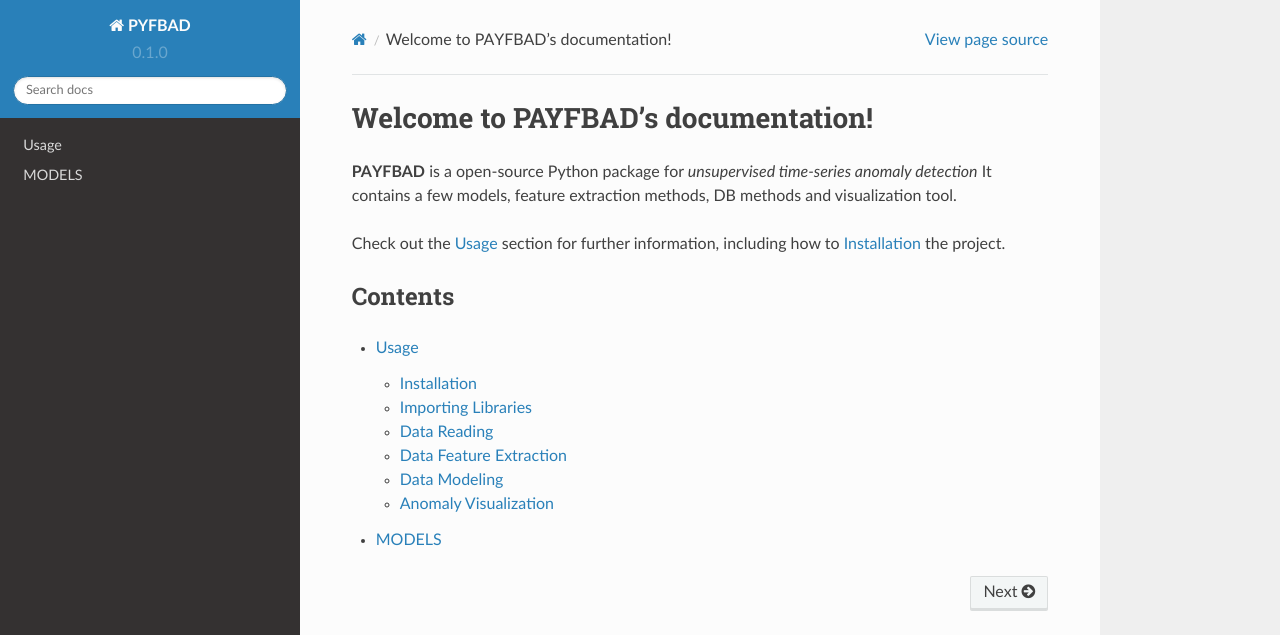
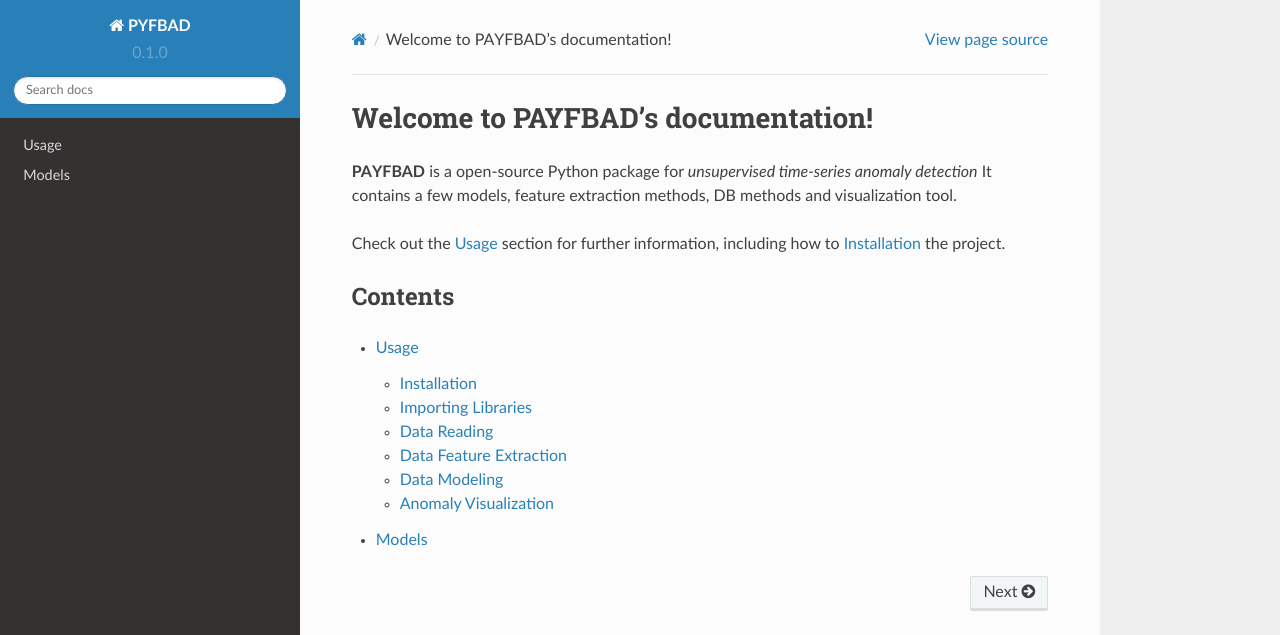
Before and after one commit to cankaya96/rtd-tutorial, a Sphinx documentation site: the page built from docs/source/index.rst, in a window 1280 px wide. Shown: the top 635 px of the page. Built offline with Sphinx 7.4.7 and the Read the Docs theme 2.0.0, drawn with Linux system fonts in a browser that asks for light colours.

```diff
--- a/docs/source/models.rst
+++ b/docs/source/models.rst
@@ -1,4 +1,4 @@
-MODELS
+Models
 =====
 
 .. autosummary::
```
